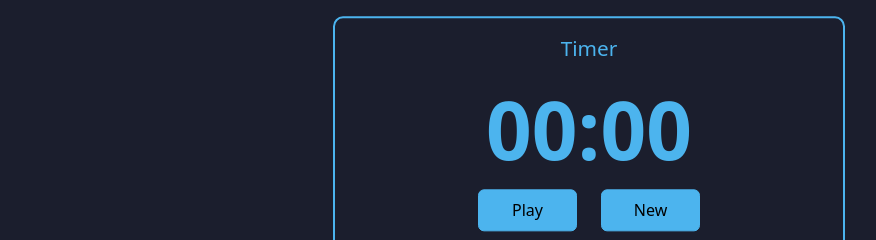
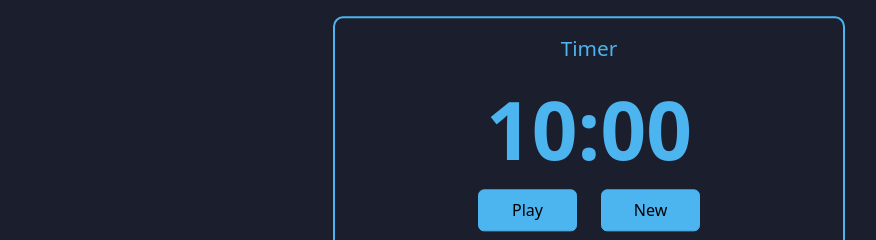
Before and after one commit to LugpDev2022/time-app, a React (Vite) app: page /timer in a window 1280 px wide. Shown: the part 259-499 px from the top of the page, without its empty margins (51-927 px from the left). Built offline with nearby package versions, Linux system fonts and the light colour scheme.

Commit message:
Get the timer counter from the store

```diff
--- a/src/pages/timer/views/NormalView.jsx
+++ b/src/pages/timer/views/NormalView.jsx
@@ -1,11 +1,11 @@
 import { Button, Col, Container, Row } from 'react-bootstrap';
+import { useSelector } from 'react-redux';
 import { Link } from 'react-router-dom';
 import { BigNumber, Title } from '../../../components';
 import { secondsToMinutes } from '../helpers';
 
 export const NormalView = () => {
-  const { minutes, seconds } = secondsToMinutes(131);
-  console.log(minutes, seconds);
+  const { counter } = useSelector(state => state.timer);
 
   return (
     <Container>
@@ -14,7 +14,7 @@ export const NormalView = () => {
       </Row>
       <Row>
         <div className='d-flex align-items-center justify-content-center'>
-          <BigNumber>00:00</BigNumber>
+          <BigNumber>{`${counter.minutes}:${counter.seconds}`}</BigNumber>
         </div>
       </Row>
       <Row className='justify-content-center align-items-center'>
--- a/src/store/slices/timer/timerSlice.js
+++ b/src/store/slices/timer/timerSlice.js
@@ -4,7 +4,7 @@ export const timerSlice = createSlice({
   name: 'timer',
   initialState: {
     counter: {
-      minutes: '00',
+      minutes: '10',
       seconds: '00',
     },
   },
```
